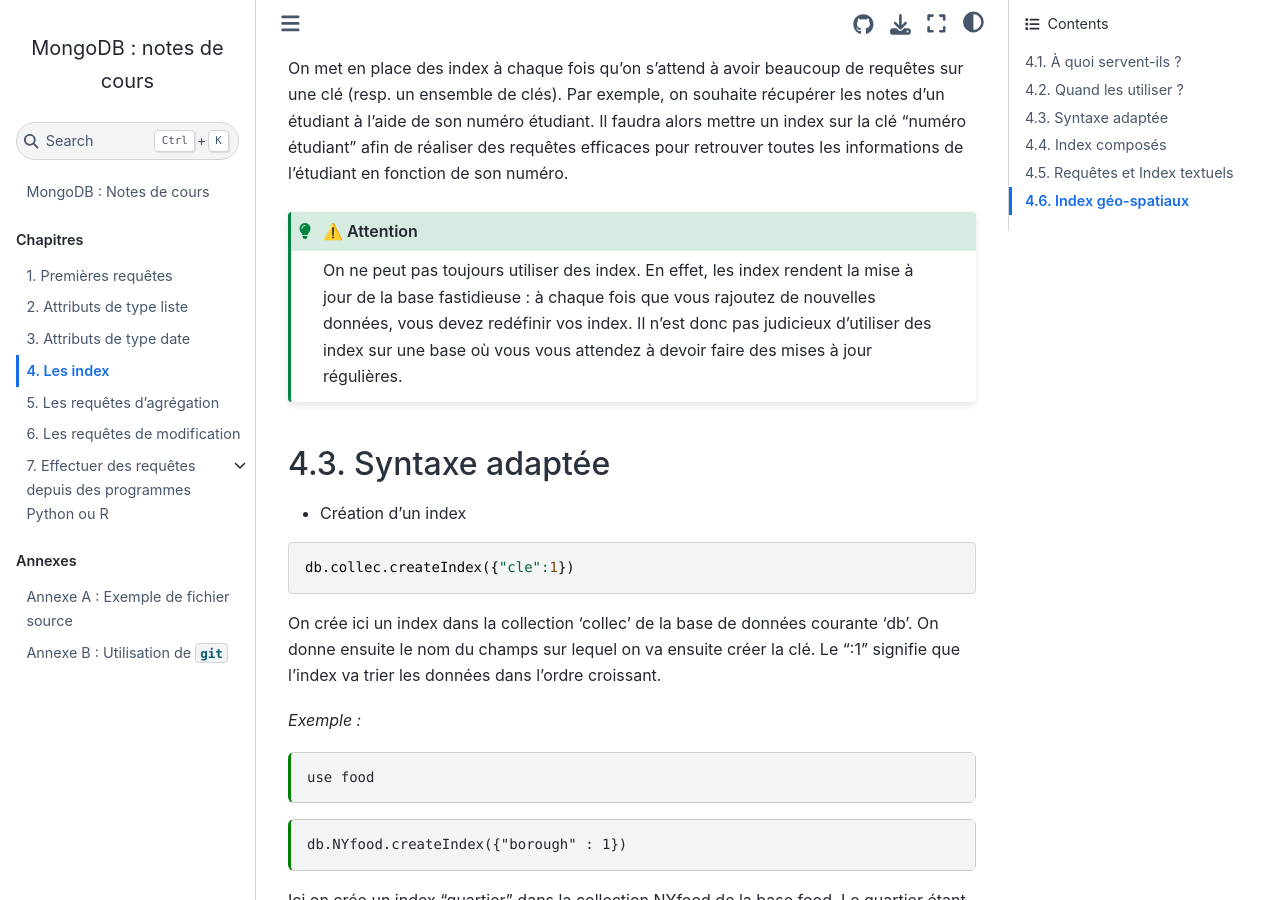
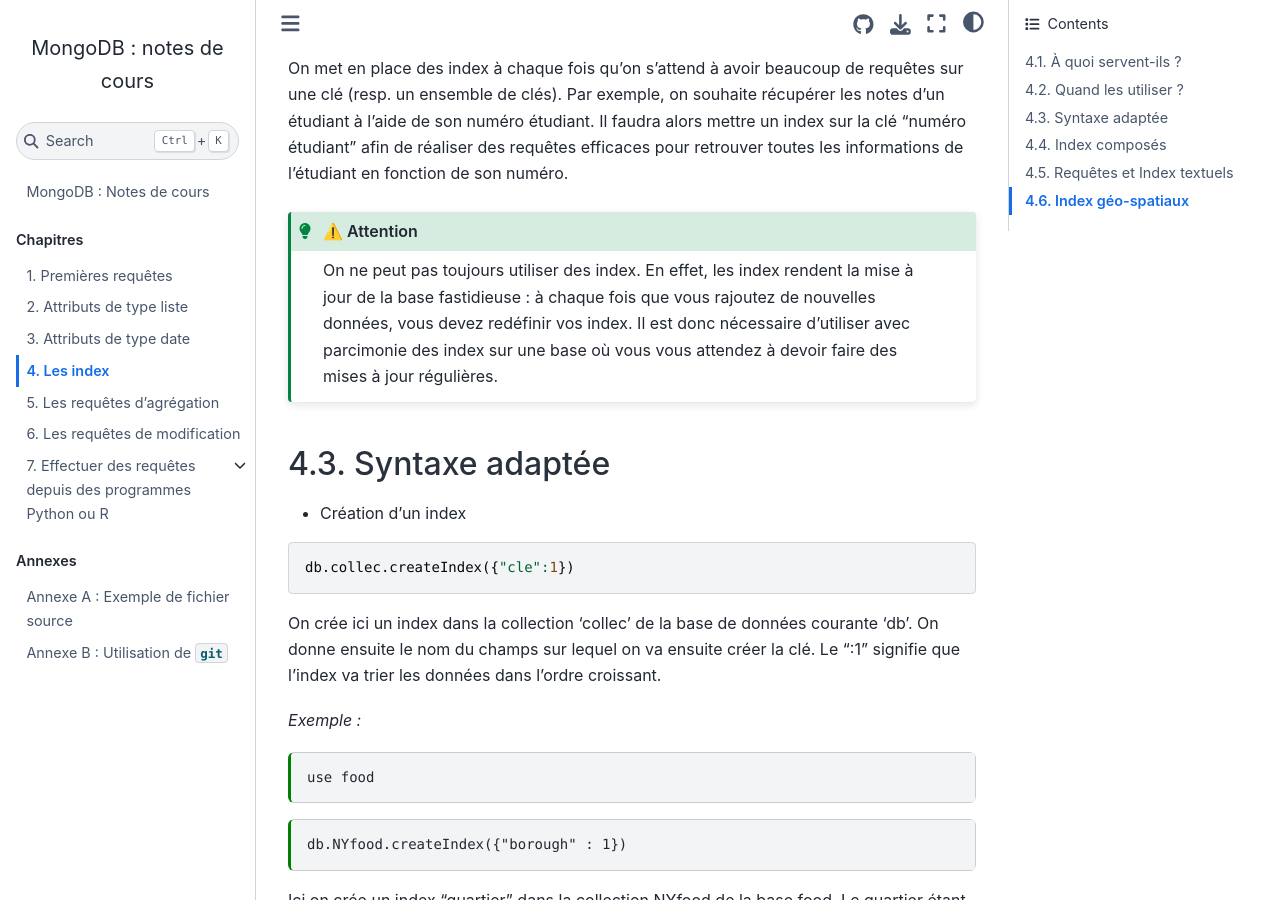
Before and after one commit to rtavenar/mongo_book, a Jupyter Book: the page built from content/04_index.md, in a window 1280 px wide and 900 px high, scrolled down 671 px. Built offline with Jupyter Book 1.0.4 settings and Sphinx 7.4.7 and the Sphinx Book theme 1.1.4, drawn with Linux system fonts in a browser that asks for light colours.

Commit message:
Update 04_index.md

````diff
--- a/content/04_index.md
+++ b/content/04_index.md
@@ -35,7 +35,7 @@
 ```{admonition} ⚠️ Attention
 :class: tip
 On ne peut pas toujours utiliser des index. En effet, les index rendent la mise à jour de la base fastidieuse : à chaque fois que
-vous rajoutez de nouvelles données, vous devez redéfinir vos index. Il n'est donc pas judicieux d'utiliser des index sur une base
+vous rajoutez de nouvelles données, vous devez redéfinir vos index. Il est donc nécessaire d'utiliser avec parcimonie des index sur une base
 où vous vous attendez à devoir faire des mises à jour régulières.
 ```
 
````
